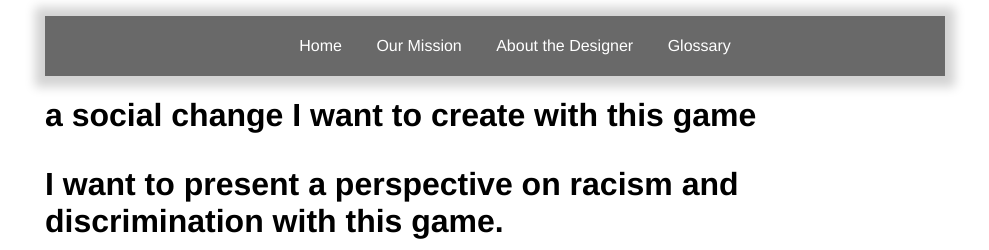
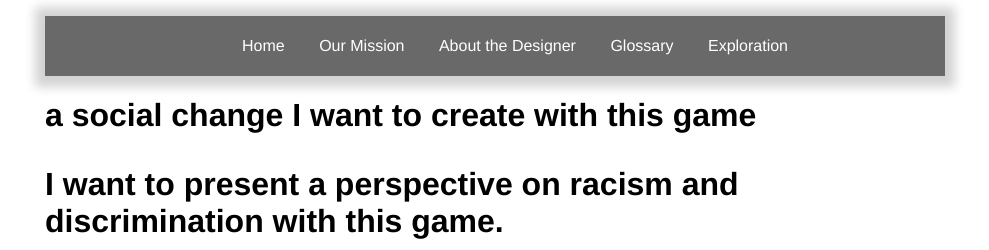
Before and after one commit to D4NDR3/Game-Website, a plain HTML site: page mission.html in a window 1280 px wide. Shown: the top 250 px of the page, without its empty margins (145-1134 px from the left). Drawn offline with Linux system fonts and the light colour scheme.

Commit message:
Update mission.html

```diff
--- a/mission.html
+++ b/mission.html
@@ -8,14 +8,16 @@
     <link rel="stylesheet" href="style.css">
 
 <body>
-<nav id="topNav">
+  <nav id="topNav">
   <ul>
     <li> <a href="index.html">Home</a> </li>
     <li> <a href="mission.html">Our Mission</a> </li>
     <li> <a href="about.html">About the Designer</a> </li>
     <li> <a href="glossary.html">Glossary</a> </li>
+    <li> <a href="exploration.html">Exploration</a> <li>
   </ul>
 </nav>
+
   <h1>a social change I want to create with this game</h>
   <p>I want to present a perspective on racism and discrimination with this game.</p>
 
```
